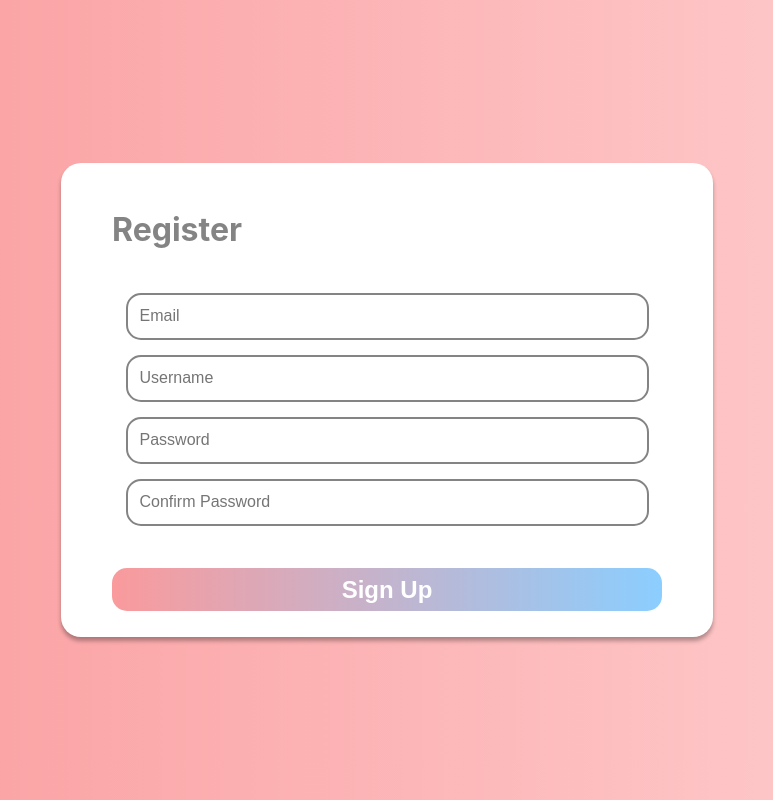
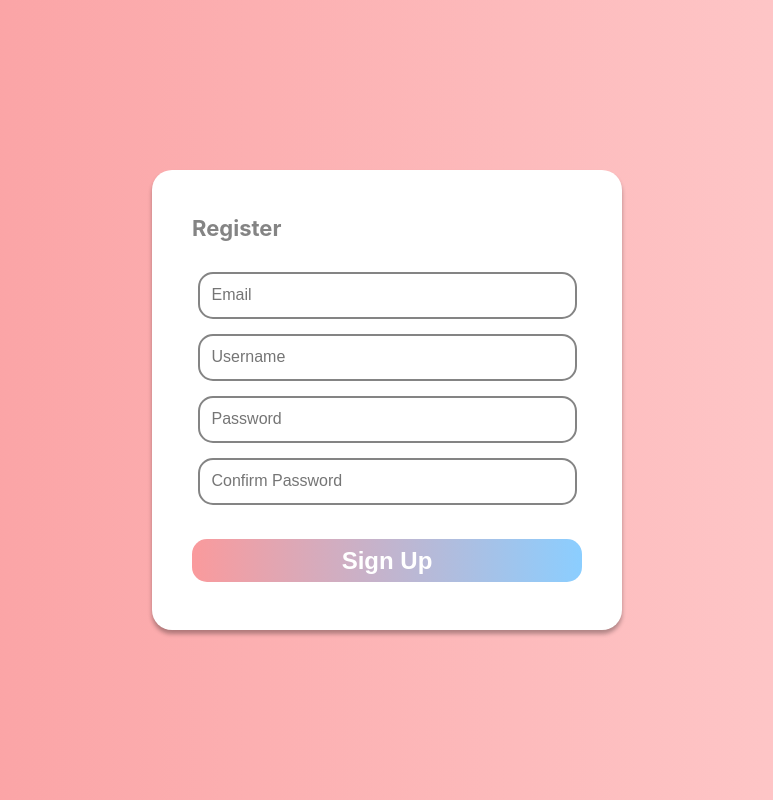
Before and after one commit to Saiby100/markdown-webapp, a React (Create React App) app in the folder client/: page /signup in a window 1280 px wide. Shown: the whole page, without its empty margins (253-1026 px from the left). Built offline with nearby package versions, Linux system fonts and the light colour scheme.

Commit message:
Minor styling and size changes

```diff
--- a/client/src/pages/styles/login.scss
+++ b/client/src/pages/styles/login.scss
@@ -1,12 +1,15 @@
 @import "../../resources/colors";
 @import "../../resources/utils";
 
+h1 {
+    font-size: px-to-rem(22);
+}
 .login-bg {
     background-color: white;
-    padding: 2% 4%;
+    padding: px-to-rem(30) px-to-rem(40);
     color: $text-colour-dark;
     border-radius: px-to-rem(20);
     box-shadow: 0px 4px 4px rgba(0, 0, 0, 0.3);
-    width: 50%;
-    max-width: px-to-rem(550);
+    width: px-to-rem(390);
+    height: px-to-rem(300);
 }
--- a/client/src/pages/styles/recover.scss
+++ b/client/src/pages/styles/recover.scss
@@ -1,12 +1,14 @@
 @import "../../resources/colors";
 @import "../../resources/utils";
 
+h1 {
+    font-size: px-to-rem(22);
+}
 .recover-bg {
     background-color: white;
-    padding: 2% 4%;
+    padding: px-to-rem(30) px-to-rem(40);
     color: $text-colour-dark;
     border-radius: px-to-rem(20);
     box-shadow: 0px 4px 4px rgba(0, 0, 0, 0.3);
-    width: 50%;
-    max-width: px-to-rem(550);
+    width: px-to-rem(390);
 }
--- a/client/src/pages/styles/signup.scss
+++ b/client/src/pages/styles/signup.scss
@@ -1,12 +1,15 @@
 @import "../../resources/colors";
 @import "../../resources/utils";
 
+h1 {
+    font-size: px-to-rem(22);
+}
 .signup-bg {
     background-color: white;
-    padding: 2% 4%;
+    padding: px-to-rem(30) px-to-rem(40);
     color: $text-colour-dark;
     border-radius: px-to-rem(20);
     box-shadow: 0px 4px 4px rgba(0, 0, 0, 0.3);
-    width: 50%;
-    max-width: px-to-rem(550);
+    width: px-to-rem(390);
+    height: px-to-rem(400);
 }
```
